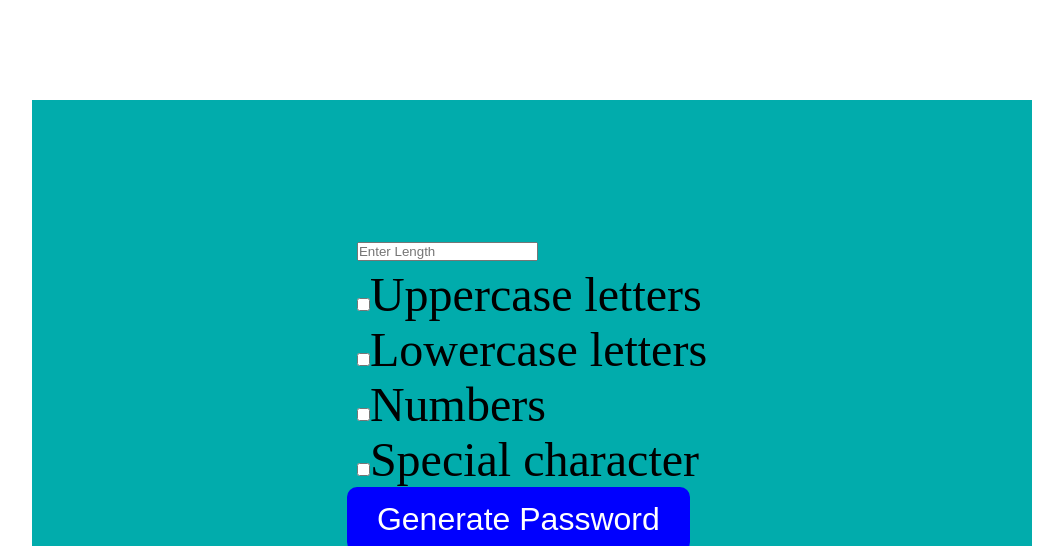
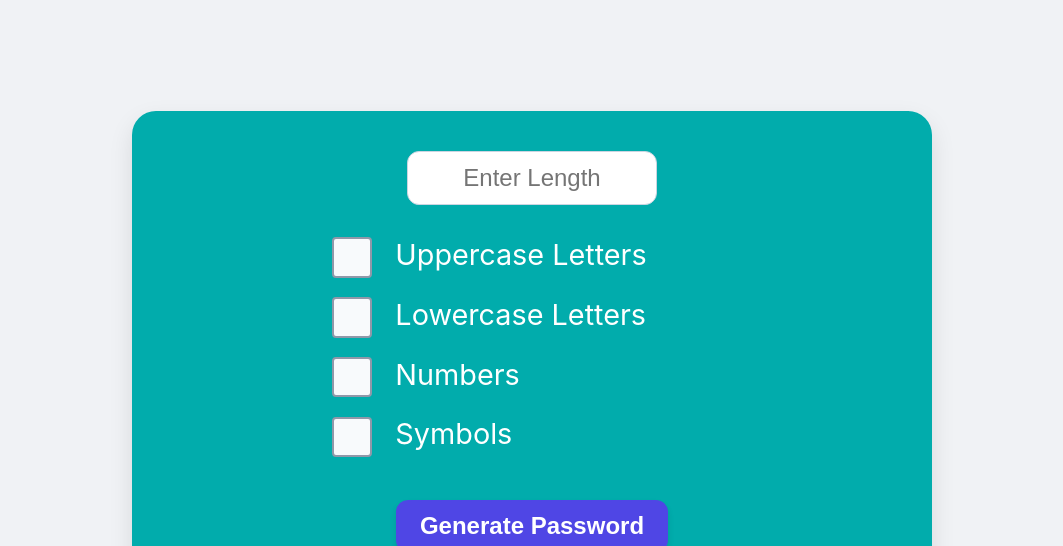
Before and after one commit to Yash-Terekar/100Days-100Projects-JavaScript, a plain HTML site: page Day 06 Password Generator/index.html in a window 1280 px wide. Shown: the top 546 px of the page, without its empty margins (108-1171 px from the left). Drawn offline with Linux system fonts and the light colour scheme.

Commit message:
Password Generator Styling

```diff
--- a/Day 06 Password Generator/index.html
+++ b/Day 06 Password Generator/index.html
@@ -7,31 +7,47 @@
   </head>
   <body>
     <div class="container">
-      <div class="check-boxes">
-        <label
-          ><input
-            type="text"
-            placeholder="Enter Length"
-            class="length" /></label
-        ><br />
-        <label>
-          <input type="checkbox" class="capital-checkbox box" />Uppercase
-          letters </label
-        ><br />
-        <label>
-          <input type="checkbox" class="lower-checkbox box" />Lowercase letters
-        </label>
-        <br />
-        <label>
-          <input type="checkbox" class="num-checkbox box" />Numbers
-        </label>
-        <br />
-        <label>
-          <input type="checkbox" class="symbol-checkbox box" />Special character
-        </label>
-        <br />
-        <button class="btn">Generate Password</button>
+      <label
+        ><input type="text" placeholder="Enter Length" class="length"
+      /></label>
+      <div class="checkbox-wrapper-47">
+        <!-- Uppercase Letters Checkbox -->
+        <input
+          type="checkbox"
+          class="uppercase-checkbox box"
+          name="cb-uppercase"
+          id="cb-uppercase"
+        />
+        <label for="cb-uppercase">Uppercase Letters</label>
+
+        <!-- Lowercase Letters Checkbox -->
+        <input
+          type="checkbox"
+          class="lowercase-checkbox box"
+          name="cb-lowercase"
+          id="cb-lowercase"
+        />
+        <label for="cb-lowercase">Lowercase Letters</label>
+
+        <!-- Numbers Checkbox -->
+        <input
+          type="checkbox"
+          class="number-checkbox box"
+          name="cb-number"
+          id="cb-number"
+        />
+        <label for="cb-number">Numbers</label>
+
+        <!-- Symbols Checkbox -->
+        <input
+          type="checkbox"
+          class="symbol-checkbox box"
+          name="cb-symbol"
+          id="cb-symbol"
+        />
+        <label for="cb-symbol">Symbols</label>
       </div>
+      <button class="btn">Generate Password</button>
       <div class="output"><h1 class="result">Yash@12345</h1></div>
     </div>
     <script src="script.js"></script>
--- a/Day 06 Password Generator/script.js
+++ b/Day 06 Password Generator/script.js
@@ -1,6 +1,6 @@
-const uppercaseCheckbox = document.querySelector(".capital-checkbox");
-const lowercaseCheckbox = document.querySelector(".lower-checkbox");
-const numberCheckbox = document.querySelector(".num-checkbox");
+const uppercaseCheckbox = document.querySelector(".uppercase-checkbox");
+const lowercaseCheckbox = document.querySelector(".lowercase-checkbox");
+const numberCheckbox = document.querySelector(".number-checkbox");
 const symbolCheckbox = document.querySelector(".symbol-checkbox");
 const passLength = document.querySelector(".length");
 
--- a/Day 06 Password Generator/style.css
+++ b/Day 06 Password Generator/style.css
@@ -4,30 +4,134 @@
   box-sizing: border-box;
 }
 body {
+  font-family: "Inter", sans-serif; /* Using Inter font */
   display: flex;
   height: 100vh;
   justify-content: center;
   align-items: center;
+  background-color: #f0f2f5; /* Light background */
 }
 .container {
-  width: 1000px;
-  height: 600px;
-  background: rgb(1, 172, 172);
+  width: 100%;
+  max-width: 800px; /* Max width for better responsiveness */
+  padding: 2.5rem;
+  background: rgb(1, 172, 172); /* Teal background */
+  border-radius: 1.5rem; /* Rounded corners */
+  box-shadow: 0 10px 25px rgba(0, 0, 0, 0.1);
   display: flex;
   justify-content: center;
   align-items: center;
   flex-direction: column;
+  gap: 1.5rem; /* Space between elements */
 }
-label {
-  font-size: 3rem;
-  padding: 10px;
+.length {
+  font-size: 1.5rem; /* Adjusted font size */
+  text-align: center;
+  width: 100%; /* Full width within container */
+  max-width: 250px; /* Max width for input */
+  padding: 0.75rem 1rem;
+  border-radius: 0.75rem; /* Rounded corners */
+  border: 1px solid #cbd5e1; /* Light border */
+  outline: none;
+}
+/* Removed the direct label styling that was too large */
+/* label {
+  font-size: 2.6rem;
+} */
+
+.btn {
+  margin-top: 1rem; /* Space above button */
+  font-size: 1.5rem; /* Adjusted font size */
+  border-radius: 0.75rem; /* Rounded corners */
+  border-style: none;
+  background: #4f46e5; /* Indigo blue */
+  color: white;
+  padding: 0.75rem 1.5rem;
+  cursor: pointer;
+  transition: background-color 0.2s ease, transform 0.1s ease;
+  font-weight: 600;
+  box-shadow: 0 4px 6px rgba(0, 0, 0, 0.1);
+}
+.btn:hover {
+  background-color: #4338ca; /* Darker indigo on hover */
+  transform: translateY(-1px);
+}
+.btn:active {
+  transform: translateY(0);
+}
+.result {
+  font-size: 2.5rem; /* Adjusted font size */
+  color: #fff; /* White text for result */
+  margin-top: 1.5rem;
+  word-break: break-all; /* Break long passwords */
 }
 
-.btn {
-  font-size: 2rem;
-  border-radius: 10px;
-  border-style: none;
-  background: blue;
-  color: white;
-  padding: 14px 30px;
+/* Custom Checkbox Styling */
+.checkbox-wrapper-47 {
+  display: flex; /* Use flexbox for alignment */
+  flex-direction: column; /* Stack checkboxes vertically */
+  gap: 0.5rem; /* Space between checkbox items */
+  align-items: flex-start; /* Align labels to the left */
+  width: 100%; /* Take full width */
+  max-width: 400px; /* Max width for checkbox group */
 }
+
+.checkbox-wrapper-47 input[type="checkbox"] {
+  /* Hide the actual checkbox input */
+  display: none;
+  visibility: hidden;
+}
+
+.checkbox-wrapper-47 label {
+  position: relative;
+  padding-left: 2.2em; /* Space for the custom checkbox square */
+  line-height: 1.8; /* Adjust line height for better spacing */
+  cursor: pointer;
+  font-size: 1.8rem; /* Font size for label text */
+  color: #fff; /* White text for labels */
+  display: block; /* Make label a block element for padding */
+}
+
+.checkbox-wrapper-47 label:before {
+  box-sizing: border-box;
+  /* Content for the custom checkbox square. Use an empty string or a checkmark symbol if desired. */
+  content: "";
+  position: absolute;
+  top: 0.3em; /* Align vertically with text */
+  left: 0;
+  display: block;
+  width: 1.4em;
+  height: 1.4em;
+  border: 2px solid #9098a9; /* Border for the square */
+  border-radius: 4px; /* Slightly rounded corners for the square */
+  background-color: #f8fafc; /* Light background for unchecked box */
+  /* Z-index change: Removed -1 to ensure it's not hidden behind other elements */
+  z-index: 0; /* Or remove it entirely if not needed for stacking */
+  transition: 0.25s all ease; /* Smooth transition */
+}
+
+/* Style when the checkbox is checked */
+.checkbox-wrapper-47 input[type="checkbox"]:checked + label {
+  color: #0f5229; /* Darker text when checked */
+  /* Removed padding-left: 1em; here as it shifts the text */
+}
+
+.checkbox-wrapper-47 input[type="checkbox"]:checked + label:before {
+  top: 0.3em; /* Maintain vertical alignment */
+  width: 1.4em; /* Maintain width */
+  height: 1.4em; /* Maintain height */
+  background: #2cbc63; /* Green background for checked box */
+  border-color: green; /* Green border */
+  /* Add a checkmark (optional, but common) */
+  content: "✔"; /* Unicode checkmark */
+  font-size: 1em;
+  display: flex;
+  justify-content: center;
+  align-items: center;
+  color: white; /* White checkmark */
+}
+
+.checkbox-wrapper-47 label,
+.checkbox-wrapper-47 label::before {
+  transition: 0.25s all ease;
+}
```
